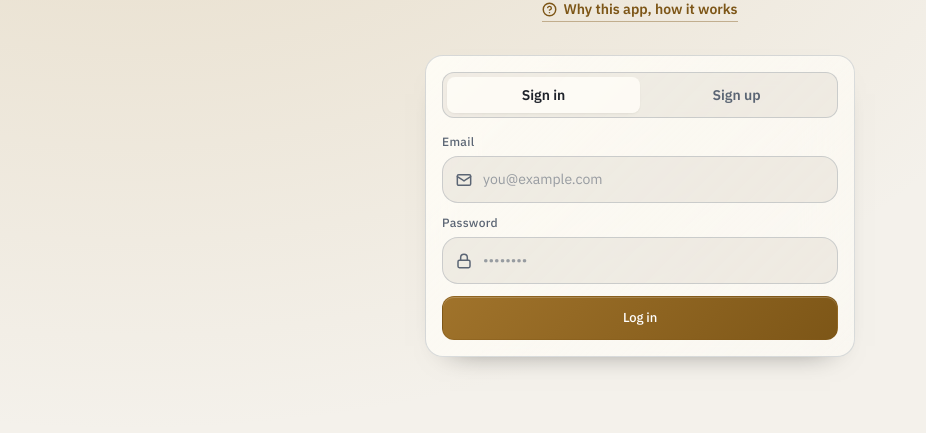
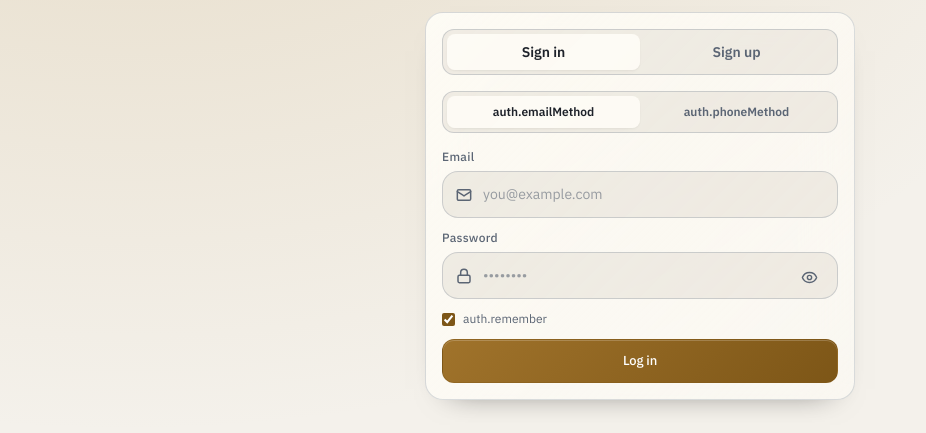
Before and after one commit to alikhachev90-oss/fingoal, a React (Vite) app: page /auth in a window 1280 px wide. Shown: the part 304-737 px from the top of the page, without its empty margins (0-926 px from the left). Built offline with nearby package versions, Linux system fonts and the light colour scheme; no server answers.

Commit message:
Connect Supabase auth flow

```diff
--- a/src/screens/AuthScreen.jsx
+++ b/src/screens/AuthScreen.jsx
@@ -1,6 +1,6 @@
 import { useEffect, useState } from 'react'
 import { useNavigate } from 'react-router-dom'
-import { Target, Mail, Lock, Sparkles, HelpCircle, Globe } from 'lucide-react'
+import { Target, Mail, Lock, Sparkles, HelpCircle, Globe, Eye, EyeOff, Phone } from 'lucide-react'
 import { Button, Input, Card } from '../components/UI'
 import HowItWorksModal from '../components/HowItWorksModal'
 import { useApp } from '../context/AppContext'
@@ -12,12 +12,24 @@ export default function AuthScreen() {
   const [mode, setMode] = useState('signin')
   const [email, setEmail] = useState('')
   const [password, setPassword] = useState('')
+  const [showPassword, setShowPassword] = useState(false)
+  const [authMethod, setAuthMethod] = useState('email')
+  const [phone, setPhone] = useState('')
+  const [phoneCode, setPhoneCode] = useState('')
+  const [phoneCodeSent, setPhoneCodeSent] = useState(false)
+  const [notice, setNotice] = useState('')
+  const [rememberEmail, setRememberEmail] = useState(() => localStorage.getItem('fintera_remember_email') !== '0')
   const [error, setError] = useState('')
   const [loading, setLoading] = useState(false)
   const [showHowItWorks, setShowHowItWorks] = useState(false)
   const [langOpen, setLangOpen] = useState(false)
   const { user, refreshUser, lang, setLang, t } = useApp()
   const navigate = useNavigate()
+
+  useEffect(() => {
+    const saved = localStorage.getItem('fintera_saved_email')
+    if (saved) setEmail(saved)
+  }, [])
 
   // A back-button press (or any other navigation) can land here while a
   // session is still valid — e.g. Android's back button walking through SPA
@@ -31,14 +43,34 @@ export default function AuthScreen() {
   async function handleSubmit(e) {
     e.preventDefault()
     setError('')
+    setNotice('')
     setLoading(true)
     try {
-      if (mode === 'signup') {
-        await db.signUp(email, password)
+      if (authMethod === 'phone') {
+        if (!phoneCodeSent) {
+          await db.sendPhoneCode(phone.trim(), mode === 'signup')
+          setPhoneCodeSent(true)
+          setNotice(t('auth.smsSent'))
+          return
+        }
+        await db.verifyPhoneCode(phone.trim(), phoneCode.trim())
+      } else if (mode === 'signup') {
+        const result = await db.signUp(email, password)
+        if (rememberEmail) localStorage.setItem('fintera_saved_email', email)
+        if (supabaseEnabled && !result.session) {
+          setNotice(t('auth.emailSent'))
+          return
+        }
       } else {
         await db.signIn(email, password)
+        if (rememberEmail) localStorage.setItem('fintera_saved_email', email)
+        else localStorage.removeItem('fintera_saved_email')
       }
       const loggedInUser = await refreshUser()
+      if (!loggedInUser) {
+        setNotice(t('auth.emailSent'))
+        return
+      }
       const settings = await db.getSettings(loggedInUser.id, 'personal')
       navigate(settings?.onboarded ? '/dashboard' : '/onboarding', { replace: true })
     } catch (err) {
@@ -46,6 +78,14 @@ export default function AuthScreen() {
     } finally {
       setLoading(false)
     }
+  }
+
+  function switchMode(next) {
+    setMode(next)
+    setPhoneCodeSent(false)
+    setPhoneCode('')
+    setError('')
+    setNotice('')
   }
 
   return (
@@ -107,13 +147,21 @@ export default function AuthScreen() {
           {['signin', 'signup'].map((m) => (
             <button
               key={m}
-              onClick={() => setMode(m)}
+              onClick={() => switchMode(m)}
               type="button"
               className={`flex-1 py-2 rounded-lg text-sm font-semibold transition-all duration-200 ${
                 mode === m ? 'bg-surface shadow-softer text-text' : 'text-muted'
               }`}
             >
               {m === 'signin' ? t('auth.signin') : t('auth.signup')}
+            </button>
+          ))}
+        </div>
+
+        <div className="flex bg-surface2 rounded-xl p-1 border border-border">
+          {['email', 'phone'].map((method) => (
+            <button key={method} type="button" onClick={() => { setAuthMethod(method); setPhoneCodeSent(false); setNotice('') }} className={`flex-1 py-2 rounded-lg text-xs font-semibold ${authMethod === method ? 'bg-surface text-text shadow-softer' : 'text-muted'}`}>
+              {method === 'email' ? t('auth.emailMethod') : t('auth.phoneMethod')}
             </button>
           ))}
         </div>
@@ -125,8 +173,27 @@ export default function AuthScreen() {
         )}
 
         <form onSubmit={handleSubmit} autoComplete="on" className="space-y-3">
-          <Input icon={Mail} label={t('auth.email')} id="auth-email" name="username" autoComplete="username" autoCapitalize="none" spellCheck={false} type="email" required value={email} onChange={(e) => setEmail(e.target.value)} placeholder="you@example.com" />
-          <Input icon={Lock} label={t('auth.password')} id="auth-password" name="password" autoComplete={mode === 'signup' ? 'new-password' : 'current-password'} type="password" required minLength={6} value={password} onChange={(e) => setPassword(e.target.value)} placeholder="••••••••" />
+          {authMethod === 'email' ? (
+            <>
+              <Input icon={Mail} label={t('auth.email')} id="auth-email" name="username" autoComplete="username" autoCapitalize="none" spellCheck={false} type="email" required value={email} onChange={(e) => setEmail(e.target.value)} placeholder="you@example.com" />
+              <div className="relative">
+                <Input icon={Lock} label={t('auth.password')} id="auth-password" name="password" autoComplete={mode === 'signup' ? 'new-password' : 'current-password'} type={showPassword ? 'text' : 'password'} required minLength={6} value={password} onChange={(e) => setPassword(e.target.value)} placeholder="••••••••" className="pr-12" />
+                <button type="button" aria-label={showPassword ? t('auth.hidePassword') : t('auth.showPassword')} onClick={() => setShowPassword((value) => !value)} className="absolute right-3 top-[31px] p-2 text-muted hover:text-text">
+                  {showPassword ? <EyeOff size={17} /> : <Eye size={17} />}
+                </button>
+              </div>
+              <label className="flex items-center gap-2 text-xs text-muted cursor-pointer">
+                <input type="checkbox" checked={rememberEmail} onChange={(e) => setRememberEmail(e.target.checked)} className="accent-primary" />
+                {t('auth.remember')}
+              </label>
+            </>
+          ) : (
+            <>
+              <Input icon={Phone} label={t('auth.phone')} id="auth-phone" name="tel" autoComplete="tel" type="tel" required value={phone} onChange={(e) => setPhone(e.target.value)} placeholder="+1 555 123 4567" />
+              {phoneCodeSent && <Input label={t('auth.smsCode')} id="auth-sms-code" name="one-time-code" autoComplete="one-time-code" inputMode="numeric" type="text" required value={phoneCode} onChange={(e) => setPhoneCode(e.target.value)} placeholder="123456" />}
+            </>
+          )}
+          {notice && <p role="status" className="text-savings text-sm font-medium">{notice}</p>}
           {error && <p className="text-danger text-sm font-medium">{error}</p>}
           <Button type="submit" disabled={loading}>
             {loading ? t('auth.loading') : mode === 'signin' ? t('auth.submitSignin') : t('auth.submitSignup')}
```
